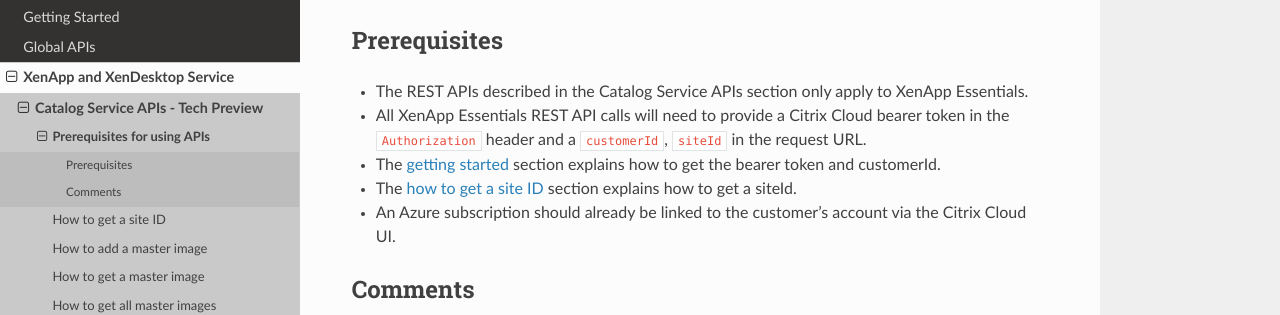
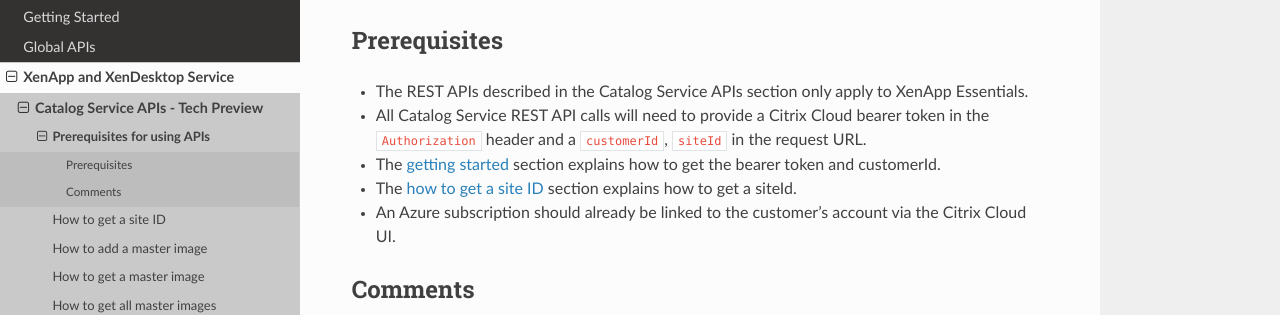
Before and after one commit to yufengsh/devportal, a Sphinx documentation site: the page built from source/_xenapp_and_xendesktop_service/_xenapp_essentials_apis/prerequisites.rst, in a window 1280 px wide. Shown: the part 160-475 px from the top of the page. Built offline with Sphinx 7.4.7 and the Read the Docs theme 2.0.0, drawn with Linux system fonts in a browser that asks for light colours.

Commit message:
hotfix - Change text.

```diff
--- a/source/_xenapp_and_xendesktop_service/_xenapp_essentials_apis/prerequisites.rst
+++ b/source/_xenapp_and_xendesktop_service/_xenapp_essentials_apis/prerequisites.rst
@@ -5,7 +5,7 @@ Prerequisites for using APIs
 Prerequisites
 =============
 * The REST APIs described in the Catalog Service APIs section only apply to XenApp Essentials.
-* All XenApp Essentials REST API calls will need to provide a Citrix Cloud bearer token in the ``Authorization`` header and a ``customerId``, ``siteId`` in the request URL.
+* All Catalog Service REST API calls will need to provide a Citrix Cloud bearer token in the ``Authorization`` header and a ``customerId``, ``siteId`` in the request URL.
 * The `getting started <../../getting_started.html>`_ section explains how to get the bearer token and customerId.
 * The `how to get a site ID <how_to_get_a_site_id.html>`_ section explains how to get a siteId.
 * An Azure subscription should already be linked to the customer's account via the Citrix Cloud UI.
```
